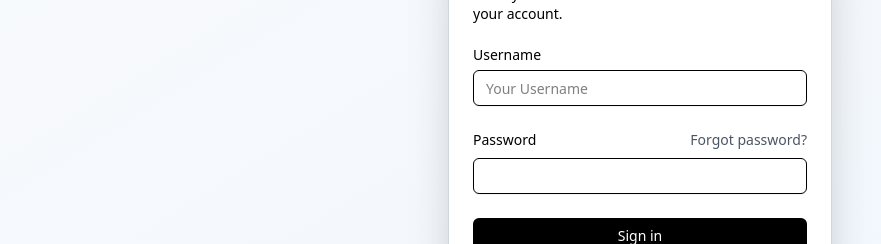
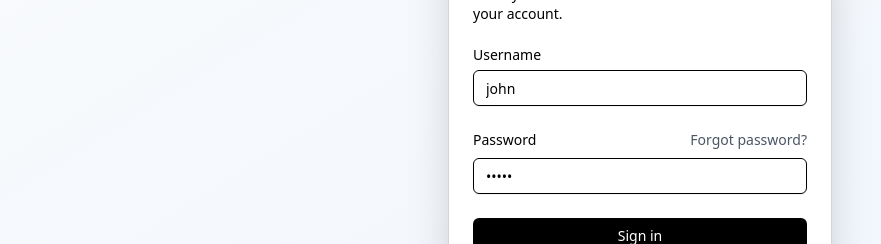
Before and after one commit to dnyanalj/EduSphere, a React (Vite) app in the folder frontend/: page /login in a window 1280 px wide. Shown: the part 257-501 px from the top of the page, without its empty margins (0-881 px from the left). Built offline with nearby package versions, Linux system fonts and the light colour scheme.

Commit message:
default login

```diff
--- a/frontend/src/pages/Login.jsx
+++ b/frontend/src/pages/Login.jsx
@@ -15,7 +15,7 @@ import { Input } from "@/components/ui/input";
 import { Label } from "@/components/ui/label";
 
 function Login() {
-  const [form, setForm] = useState({ username: "", password: "" });
+  const [form, setForm] = useState({ username: "john", password: "54321" });
   const navigate = useNavigate();
 
   const handleChange = (e) =>
```
